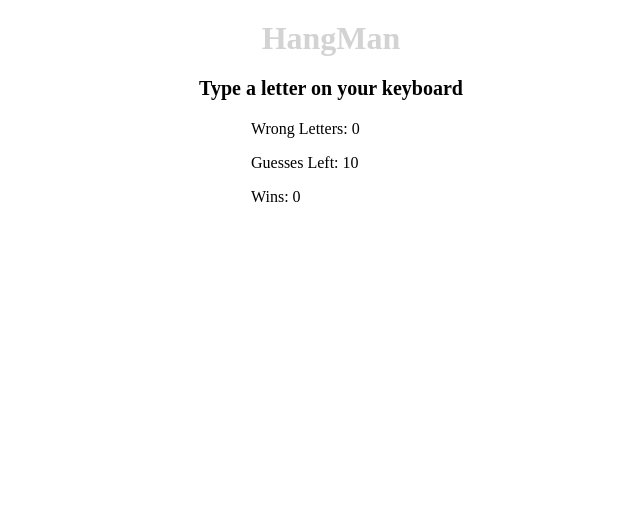
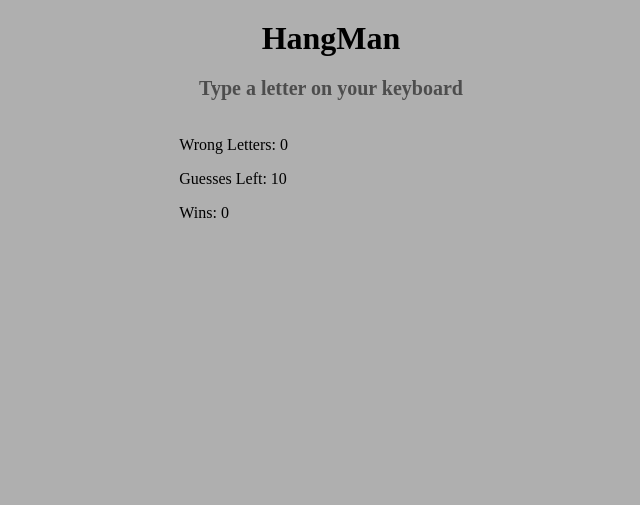
Before and after one commit to harry79ph/HangMan, a plain HTML site: page HangMan/index.html in a window 1280 px wide. Shown: the whole page, without its empty margins (309-949 px from the left). Drawn offline with Linux system fonts and the light colour scheme.

Commit message:
Update style.css
minor change

```diff
--- a/HangMan/style.css
+++ b/HangMan/style.css
@@ -1,15 +1,6 @@
 body{
     font-family: Segoe Print;
-}
-.change-colour{
-    display: inline;
-    vertical-align: top;
-}
-#colour{
-    display: inline;
-}
-#colour img{
-    border: 1px solid;
+    background-color: rgb(175, 175, 175);
 }
 .container{
     margin: auto;
@@ -17,22 +8,30 @@ body{
 }
 h1{
     font-family: Segoe Script;
-    color: rgb(211, 211, 211);
     margin: 20px auto;
     text-align: center;
 }
 h2{
     font-size: 20px;
+    color: rgb(77, 77, 77);
     margin: 20px auto;
     text-align: center;
 }
 .first{
-    margin: 10px auto;
-    width: min-content;
+    margin: 0 35%;
+    width: 30%;
+}
+.first::after{
+  display: block;
+  content: "";
+  clear: both;
+}
+.first div{
+  float: left;
 }
 .man{
-    height: 280px;
-    width: 160px;
+  width: 160px;
+  height: 280px;
 }
 .second{
     font-family: Arial, Helvetica, sans-serif;
```
